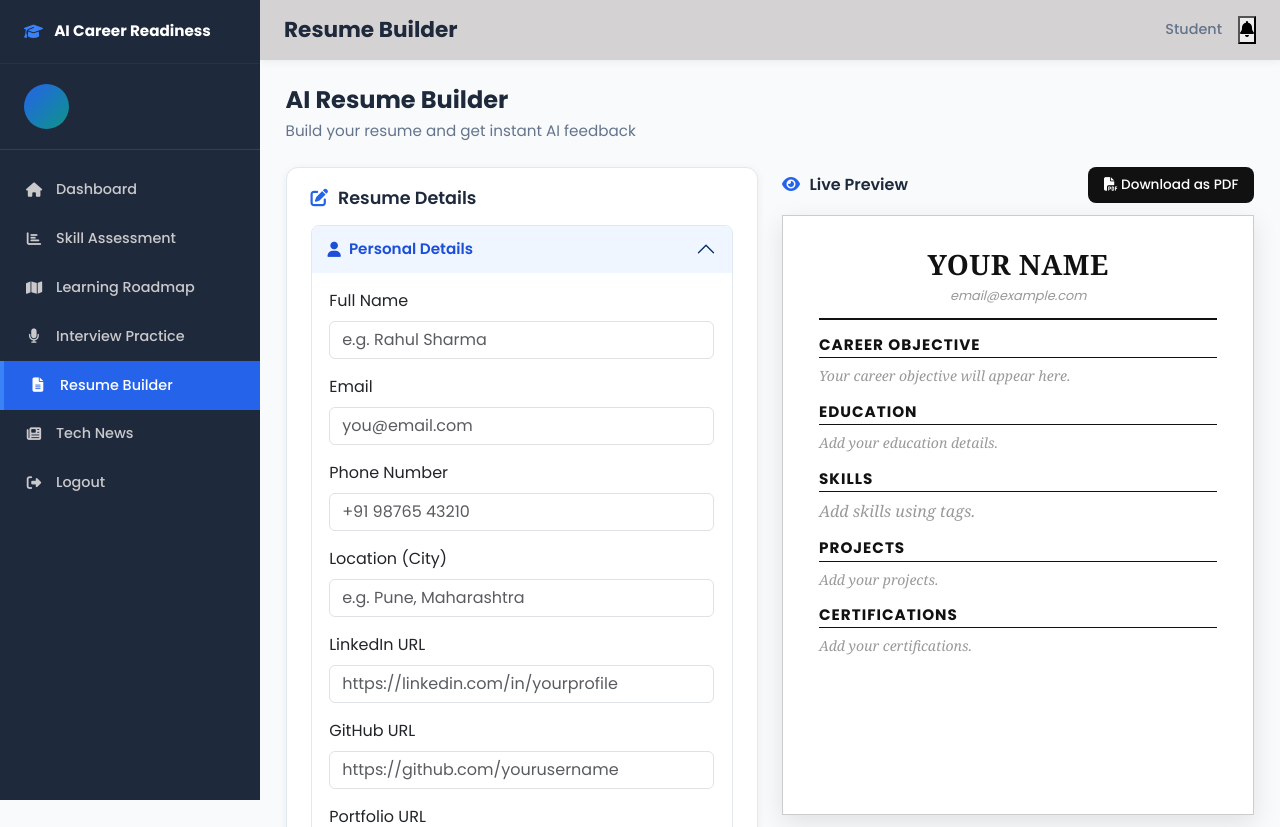
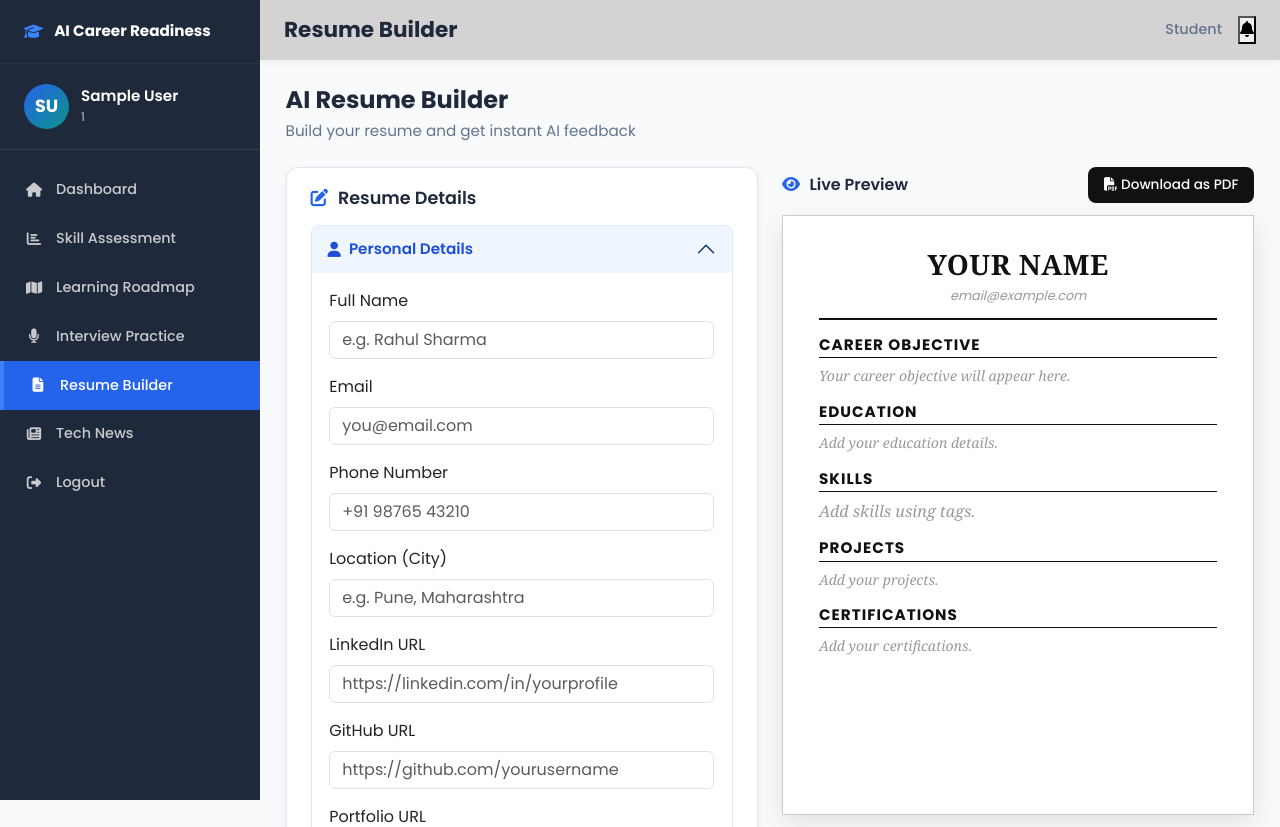
Before and after one commit to Shankhadeep-Bhowmik/AI_Career_Readiness_Platform, a Flask app: page /resume in a window 1280 px wide. Shown: the top 827 px of the page. Run offline with Flask 3, Linux system fonts and the light colour scheme; the visitor is signed in with stand-in values (Sample User, id 1); data that the repository does not hold is empty; some libraries are stand-ins or nearby versions.

Commit message:
updating resume.html

```diff
--- a/templates/resume.html
+++ b/templates/resume.html
@@ -48,10 +48,10 @@
       </a>
 
       <div class="sidebar-profile">
-        <div class="profile-avatar"></div>
+        <div class="profile-avatar" id="profileInitialsSidebar"></div>
         <div class="profile-info">
-          <h3></h3>
-          <p></p>
+          <h3 id="sidebarStudentName"></h3>
+          <p id="sidebarCourse"></p>
         </div>
       </div>
 
```
